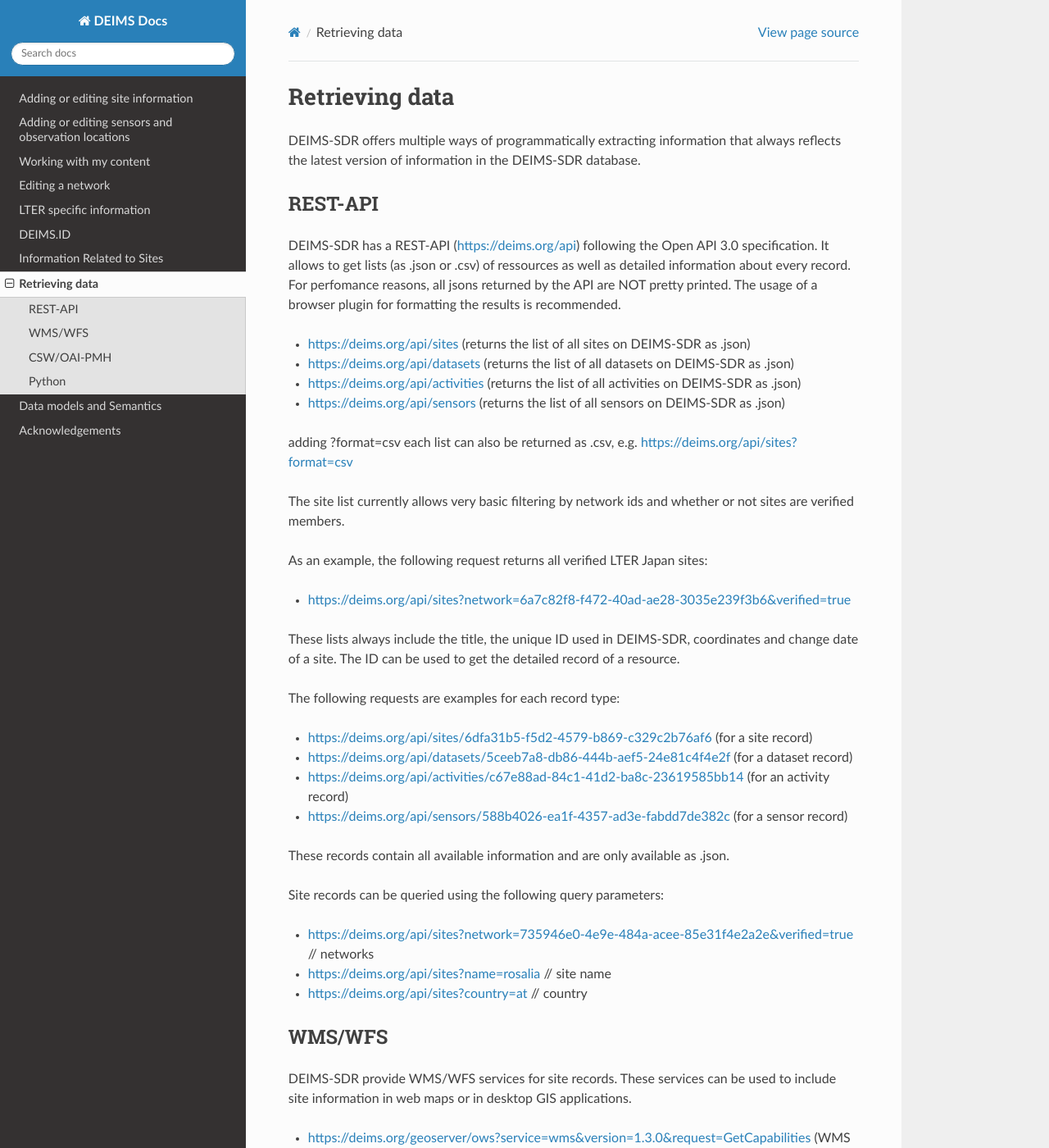
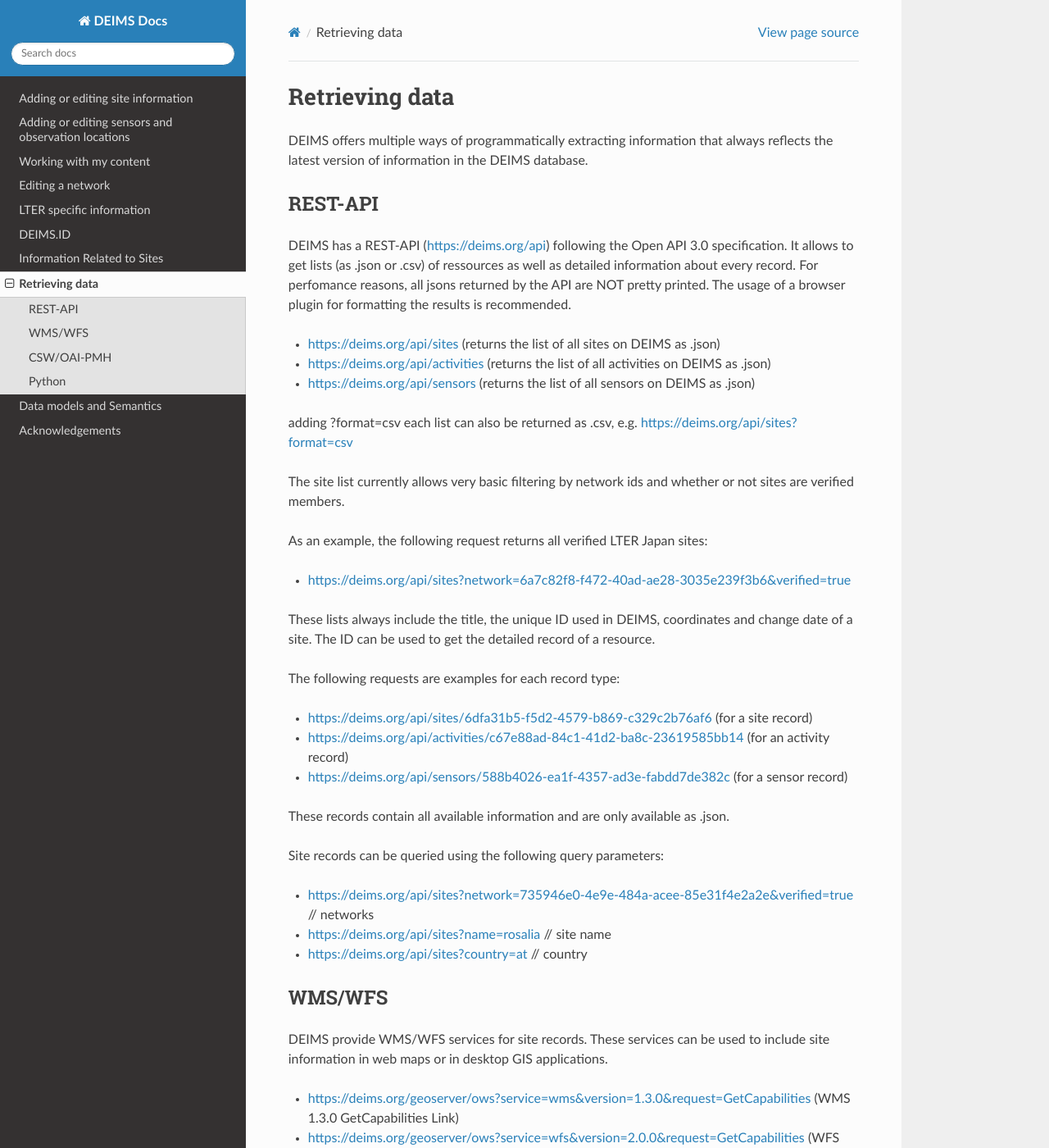
Before and after one commit to stopopol/deims_documentation, a Sphinx documentation site: the page built from source/export.rst, in a window 1280 px wide and 1400 px high. Shown: the whole window at 82% size. Built offline with Sphinx 7.4.7 and the Read the Docs theme 3.1.0, drawn with Linux system fonts in a browser that asks for light colours; some of the changed text lies outside the part shown.

Commit message:
Update data retrieval documentation for DEIMS

```diff
--- a/source/export.rst
+++ b/source/export.rst
@@ -2,18 +2,17 @@
 Retrieving data
 ==========================================
 
-DEIMS-SDR offers multiple ways of programmatically extracting information that always reflects the latest version of information in the DEIMS-SDR database.
+DEIMS offers multiple ways of programmatically extracting information that always reflects the latest version of information in the DEIMS database.
 
 REST-API
 ============================================================
-DEIMS-SDR has a REST-API (https://deims.org/api) following the Open API 3.0 specification.
+DEIMS has a REST-API (https://deims.org/api) following the Open API 3.0 specification.
 It allows to get lists (as .json or .csv) of ressources as well as detailed information about every record.
 For perfomance reasons, all jsons returned by the API are NOT pretty printed. The usage of a browser plugin for formatting the results is recommended.
 
-* https://deims.org/api/sites (returns the list of all sites on DEIMS-SDR as .json)
-* https://deims.org/api/datasets (returns the list of all datasets on DEIMS-SDR as .json)
-* https://deims.org/api/activities (returns the list of all activities on DEIMS-SDR as .json)
-* https://deims.org/api/sensors (returns the list of all sensors on DEIMS-SDR as .json)
+* https://deims.org/api/sites (returns the list of all sites on DEIMS as .json)
+* https://deims.org/api/activities (returns the list of all activities on DEIMS as .json)
+* https://deims.org/api/sensors (returns the list of all sensors on DEIMS as .json)
 
 adding ?format=csv each list can also be returned as .csv, e.g. https://deims.org/api/sites?format=csv
 
@@ -23,13 +22,12 @@
 
 * https://deims.org/api/sites?network=6a7c82f8-f472-40ad-ae28-3035e239f3b6&verified=true
 
-These lists always include the title, the unique ID used in DEIMS-SDR, coordinates and change date of a site.
+These lists always include the title, the unique ID used in DEIMS, coordinates and change date of a site.
 The ID can be used to get the detailed record of a resource.
 
 The following requests are examples for each record type:
 
 * https://deims.org/api/sites/6dfa31b5-f5d2-4579-b869-c329c2b76af6 (for a site record)
-* https://deims.org/api/datasets/5ceeb7a8-db86-444b-aef5-24e81c4f4e2f (for a dataset record)
 * https://deims.org/api/activities/c67e88ad-84c1-41d2-ba8c-23619585bb14 (for an activity record)
 * https://deims.org/api/sensors/588b4026-ea1f-4357-ad3e-fabdd7de382c (for a sensor record)
 
@@ -43,7 +41,7 @@
 
 WMS/WFS
 ============================================================
-DEIMS-SDR provide WMS/WFS services for site records.
+DEIMS provide WMS/WFS services for site records.
 These services can be used to include site information in web maps or in desktop GIS applications.
 
 * https://deims.org/geoserver/ows?service=wms&version=1.3.0&request=GetCapabilities (WMS 1.3.0 GetCapabilities Link)
@@ -51,15 +49,15 @@
 
 The services also allow to download the information featured in the various layers in a variety of formats, e.g. Shapefile, GeoPackage, GeoJSON, CSV, ...
 
-* https://deims.org/geoserver/deims/ows?service=WFS&version=1.0.0&request=GetFeature&typeName=deims:deims_all_sites&outputFormat=shape-zip (all site records on DEIMS-SDR as Shapefile)
-* https://deims.org/geoserver/deims/ows?service=WFS&version=1.0.0&request=GetFeature&typeName=deims:deims_all_sites&outputFormat=kml (all ILTER sites on DEIMS-SDR as KML)
+* https://deims.org/geoserver/deims/ows?service=WFS&version=1.0.0&request=GetFeature&typeName=deims:deims_all_sites&outputFormat=shape-zip (all site records on DEIMS as Shapefile)
+* https://deims.org/geoserver/deims/ows?service=WFS&version=1.0.0&request=GetFeature&typeName=deims:deims_all_sites&outputFormat=kml (all ILTER sites on DEIMS as KML)
 
 For a complete and up to date list of layers, please refer to the GetCapabilities links.
 
 
 CSW/OAI-PMH
 ============================================================
-DEIMS-SDR provides site, dataset and activity records as ISO19139 served by OGC-CSW and OAI-PMH.
+DEIMS provides site records as ISO19139 served by OGC-CSW and OAI-PMH.
 Please be aware that ISO 19139 records only provide a limited subset of information compared to the full records served by the REST-API.
 
 * https://deims.org/pycsw/csw (CSW GetCapabilities Link)
@@ -69,4 +67,4 @@
 
 Python
 ============================================================
-DEIMS-SDR also has a Python package that eases data access. You can find more information here: https://pypi.org/project/deims/
+DEIMS also has a Python package that eases data access. You can find more information here: https://pypi.org/project/deims/
```
